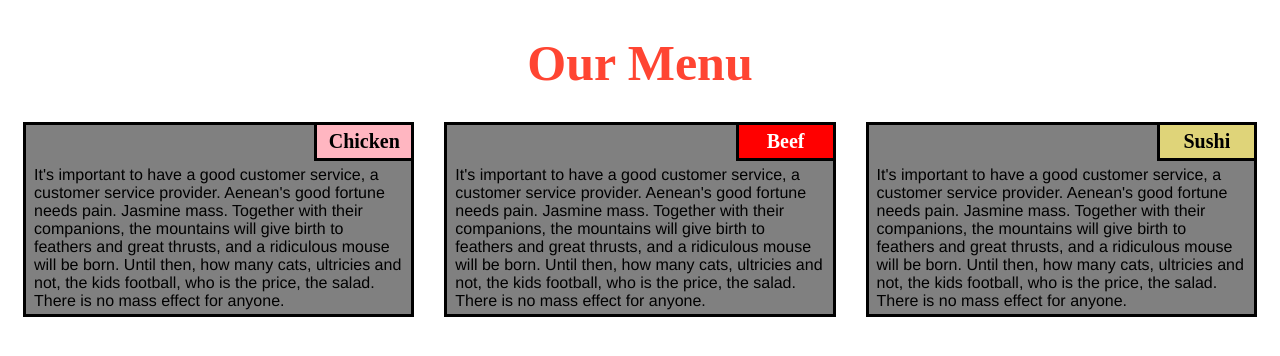
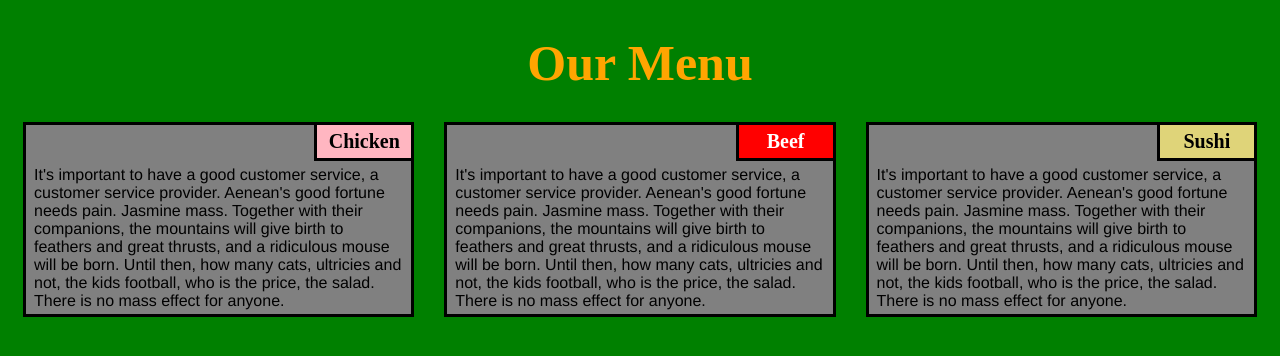
Before and after one commit to krishxps/krishxps.github.io, a plain HTML site: page index.html in a window 1280 px wide. Drawn offline with Linux system fonts and the light colour scheme.

Commit message:
final change

```diff
--- a/css/style.css
+++ b/css/style.css
@@ -4,13 +4,14 @@
     }
 
     body {
-        background-color: white;
+        background-color: green;
     }
 
     h1 {
        margin-bottom: 15px;
     text-align: center;
-    color: #ff4532;
+    color: Orange
+;
     font-size: 50px;
     }
 
@@ -44,7 +45,7 @@
         text-align: center;
         font-size: 125%;
         font-weight: bold;
-        background-color: #FFB6C1;
+        background-color: LightPink;
 
     }
 
```
